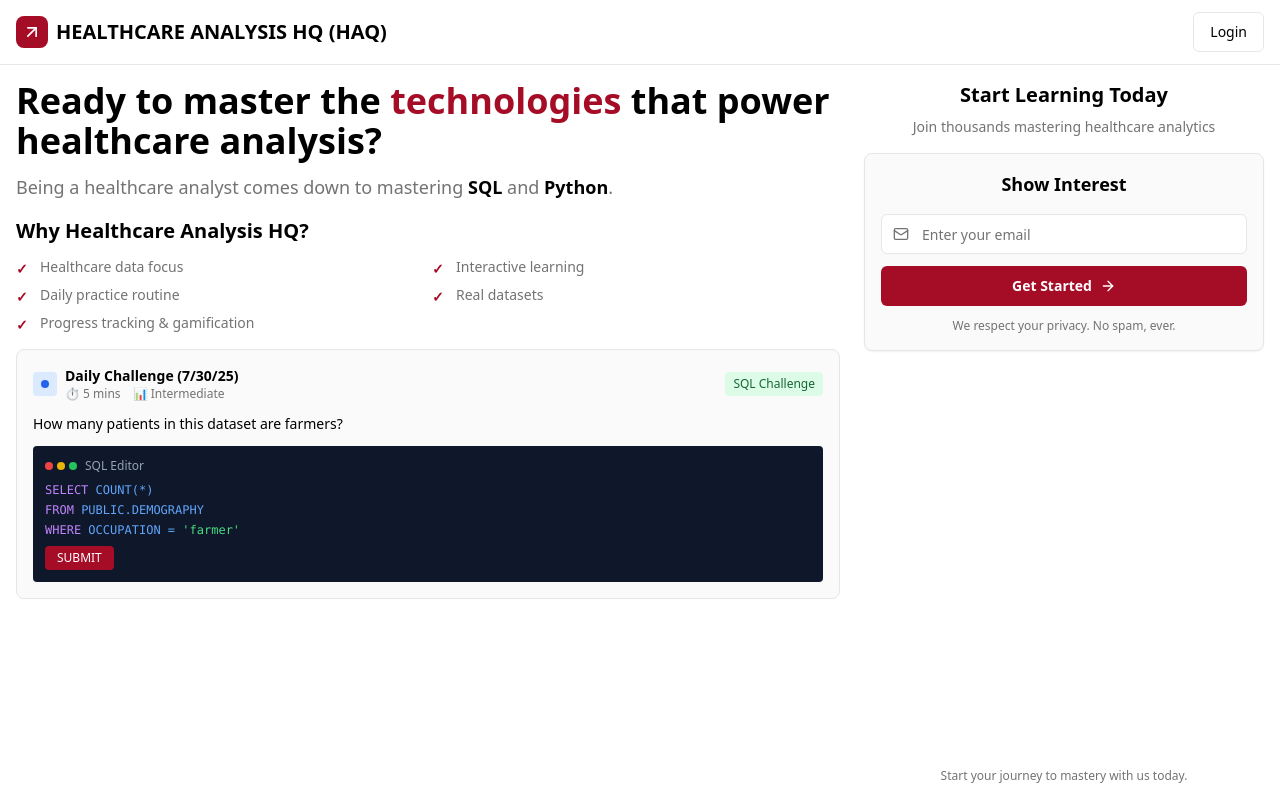
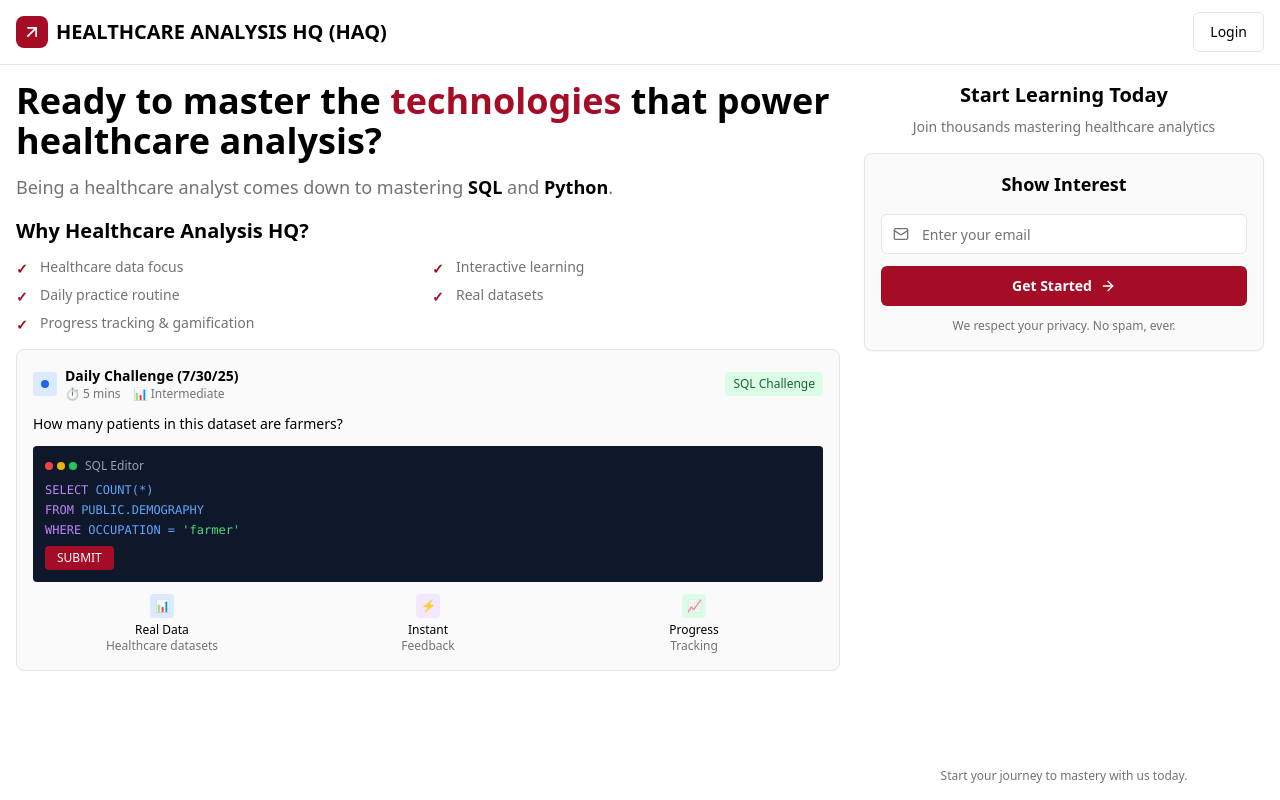
Before and after one commit to Agalyakarthik/curious-signup-page, a React (Vite) app: page / in a window 1280 px wide. Built offline with nearby package versions, Linux system fonts and the light colour scheme.

Commit message:
Reverted to commit 0dded3c611c5db8775fffd0feeec7edae1744677

```diff
--- a/src/pages/Index.tsx
+++ b/src/pages/Index.tsx
@@ -10,7 +10,7 @@ const Index = () => {
         <div className="grid lg:grid-cols-3 gap-6 h-full max-h-[calc(100vh-80px)]">
 
           {/* Left Column - Main Content (2/3 width) */}
-          <div className="lg:col-span-2 space-y-4">
+          <div className="lg:col-span-2 space-y-4 overflow-y-auto">
             {/* Hero Section */}
             <div className="space-y-3">
               <h1 className="text-3xl lg:text-4xl font-bold text-foreground leading-tight">
@@ -102,6 +102,37 @@ const Index = () => {
                     SUBMIT
                   </button>
                 </div>
+
+                {/* Features - Compact */}
+                <div className="grid grid-cols-3 gap-2 text-xs">
+                  <div className="flex flex-col items-center gap-1">
+                    <div className="w-6 h-6 bg-blue-100 rounded flex items-center justify-center">
+                      <span className="text-xs">📊</span>
+                    </div>
+                    <div className="text-center">
+                      <div className="font-medium text-foreground">Real Data</div>
+                      <div className="text-muted-foreground">Healthcare datasets</div>
+                    </div>
+                  </div>
+                  <div className="flex flex-col items-center gap-1">
+                    <div className="w-6 h-6 bg-purple-100 rounded flex items-center justify-center">
+                      <span className="text-xs">⚡</span>
+                    </div>
+                    <div className="text-center">
+                      <div className="font-medium text-foreground">Instant</div>
+                      <div className="text-muted-foreground">Feedback</div>
+                    </div>
+                  </div>
+                  <div className="flex flex-col items-center gap-1">
+                    <div className="w-6 h-6 bg-green-100 rounded flex items-center justify-center">
+                      <span className="text-xs">📈</span>
+                    </div>
+                    <div className="text-center">
+                      <div className="font-medium text-foreground">Progress</div>
+                      <div className="text-muted-foreground">Tracking</div>
+                    </div>
+                  </div>
+                </div>
               </div>
             </div>
           </div>
```
